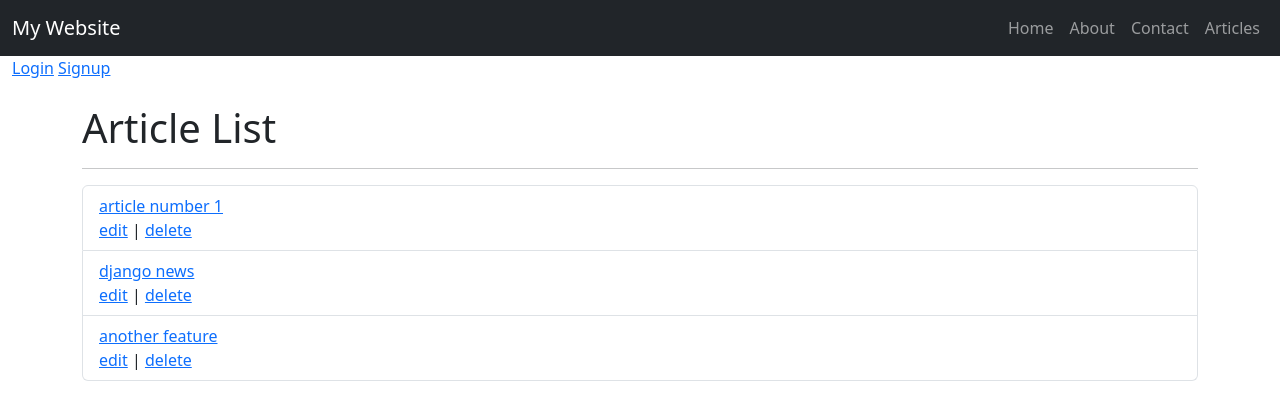
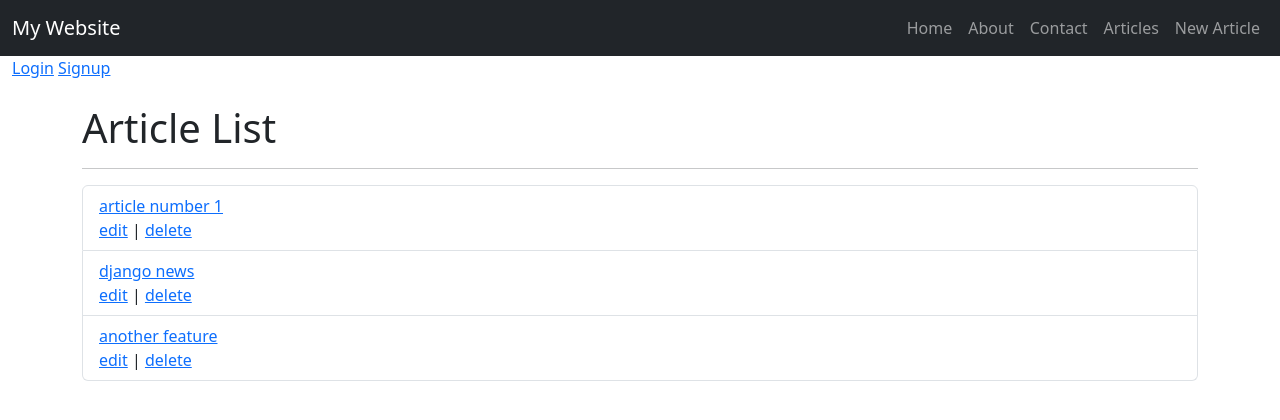
Before and after one commit to sepehrcodereshraghisamani/customized_users_post_app, a Django app: page /articles/ in a window 1280 px wide. Shown: the top 420 px of the page. Run offline with Django 5.2, Linux system fonts and the light colour scheme; data comes from the database, SQL or seed files in the repository; both versions use the stored data as it was after the commit.

Commit message:
adding article_create feature !

```diff
--- a/djangoProject/articles/models.py
+++ b/djangoProject/articles/models.py
@@ -15,4 +15,4 @@ class Article(models.Model):
         return self.title
 
     def get_absolute_url(self):
-        return reverse('articles:detail', args=[str(self.id)])
+        return reverse('articles:detail', args=[str(self.pk)])
--- a/djangoProject/articles/urls.py
+++ b/djangoProject/articles/urls.py
@@ -1,9 +1,10 @@
 from django.urls import path
-from .views import ArticleListView, ArticleDetailView, ArticleDeleteView,ArticleEditView
+from .views import ArticleListView, ArticleDetailView, ArticleDeleteView, ArticleEditView, ArticleCreateView
 
 urlpatterns = [
     path('', ArticleListView.as_view(), name='article_list'),
     path('<int:pk>/', ArticleDetailView.as_view(), name='article_detail'),
     path('<int:pk>/delete/', ArticleDeleteView.as_view(), name='article_delete'),
     path('<int:pk>/edit/',ArticleEditView.as_view(), name='article_edit'),
+    path('new/', ArticleCreateView.as_view(), name='article_create'),
 ]
--- a/djangoProject/articles/views.py
+++ b/djangoProject/articles/views.py
@@ -1,6 +1,6 @@
 from django.shortcuts import render
 from .models import Article
-from django.views.generic import ListView, DetailView, UpdateView, DeleteView
+from django.views.generic import ListView, DetailView, UpdateView, DeleteView,CreateView
 from django.urls import reverse_lazy
 
 
@@ -24,3 +24,9 @@ class ArticleDeleteView(DeleteView):
     model = Article
     template_name = "articles/article_delete.html"
     success_url = reverse_lazy('article_list')
+
+class ArticleCreateView(CreateView):
+    model = Article
+    fields = ("title", "body","author")
+    template_name = "articles/article_create.html"
+    success_url = reverse_lazy('article_list')
--- a/djangoProject/templates/base.html
+++ b/djangoProject/templates/base.html
@@ -37,6 +37,9 @@
                     <li class="nav-item">
                         <a class="nav-link" href="{% url 'article_list' %}">Articles</a>
                     </li>
+                    <li class="nav-item">
+                        <a class="nav-link" href="{% url 'article_create' %}">New Article</a>
+                    </li>
                 </ul>
             </div>
         </div>
```
Also changed, not shown: djangoProject/templates/articles/article_create.html (added, +15 -0 lines), djangoProject/db.sqlite3.
